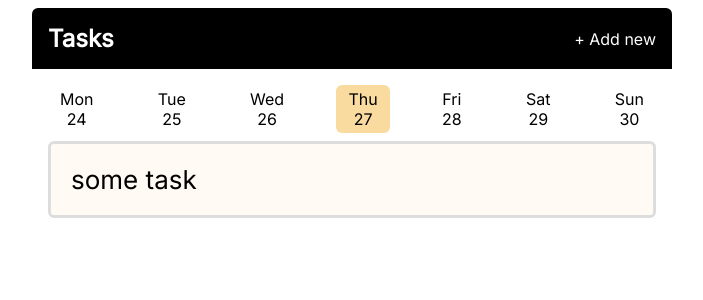
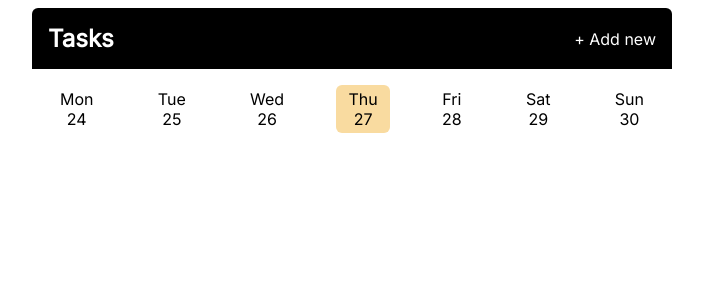
Before and after one commit to max-ribeiro/TaskManagement, a Flask app: page / in a window 1280 px wide. Shown: the top 300 px of the page, without its empty margins (288-991 px from the left). Run offline with Flask 2, Linux system fonts and the light colour scheme; data that the repository does not hold is empty.

Commit message:
feat: mongoDb configuration for task insertion and retrieving

```diff
--- a/app.py
+++ b/app.py
@@ -1,8 +1,15 @@
+import os
 from flask import Flask
 from routes import pages
+from pymongo import MongoClient
+from dotenv import load_dotenv
+
+load_dotenv()
 
 def create_app():
     app = Flask(__name__)
+    client = MongoClient(os.environ.get("MONGODB_URI"))
+    app.db = client.get_default_database()
+
     app.register_blueprint(pages)
-
     return app
--- /dev/null
+++ b/requirements.txt
@@ -0,0 +1,3 @@
+flask
+python-dotenv
+pymongo
--- a/routes.py
+++ b/routes.py
@@ -1,48 +1,65 @@
-from datetime import timedelta, date
-from collections import defaultdict
-from flask import Blueprint, render_template, request, url_for, redirect
+from datetime import timedelta, datetime
+import uuid
+from flask import Blueprint, render_template, request, url_for, redirect, current_app
 
 pages = Blueprint("tasks", __name__, template_folder="templates", static_folder="static")
-tasks = ["some task"]
-completions = defaultdict(list)
 
 # creates a global datesRange variable that can be accessed in all aplication templates
 @pages.context_processor
 def add_calc_date_range():
-    def dateRange(start: date):
+    def dateRange(start: datetime):
         print(start)
         dates = [start + timedelta(days=diff) for diff in range(-3, 4)]
         return dates
 
     return{"dateRange": dateRange}
 
+def today_at_midnight():
+    today = datetime.today()
+    return datetime(today.year, today.month, today.day)
+
 @pages.route("/")
 def index():
     dateString = request.args.get("date")
     if dateString:
-        selectedDate = date.fromisoformat(dateString)
+        selectedDate = datetime.fromisoformat(dateString)
     else:
-        selectedDate = date.today()
+        selectedDate = today_at_midnight()
+
+    tasksOnDate = current_app.db.tasks.find({"added":{"$lte": selectedDate}})
+    completions = [
+        task["task"]
+        for task in  current_app.db.completions.find({"date": selectedDate})
+    ]
+
     return render_template(
         "index.html",
-        tasks=tasks,
+        tasks=tasksOnDate,
         title="Task Manager - Home",
         selectedDate=selectedDate,
-        completions=completions[selectedDate]
+        completions=completions
     )
 
 @pages.route("/add", methods=["GET", "POST"])
 def add_task():
+    today = today_at_midnight()
+
     if request.method == "POST":
-        tasks.append(request.form.get("task"))
+        task = request.form.get("task")
+        current_app.db.tasks.insert_one({
+            "_id": uuid.uuid4().hex,
+            "added": today,
+            "name": task
+        })
 
-    return render_template("addtask.html", title="Task Manager - Add Task", selectedDate=date.today())
+    return render_template("addtask.html", title="Task Manager - Add Task", selectedDate=today)
 
 @pages.post("/complete")
 def complete():
     dateString = request.form.get("date")
-    task = request.form.get("taskName")
-    someDate = date.fromisoformat(dateString)
-    completions[someDate].append(task)
+    task = request.form.get("taskId")
+    date = datetime.fromisoformat(dateString)
+    current_app.db.completions.insert_one({"date": date, "task": task})
+    # completions[someDate].append(task)
 
     return redirect(url_for("tasks.index", date=dateString))
--- a/templates/index.html
+++ b/templates/index.html
@@ -4,11 +4,11 @@
     {% include 'datetimecomponent.html'%}
     <section>
         {% for task in tasks %}
-        {% set completed = task in completions %}
+        {% set completed = task["_id"] in completions %}
         {% if completed %}
             <div class="task completed">
                 <p class="task_name">
-                    {{task}}
+                    {{task['name']}}
                 </p>
                 <svg class="task_icon" xmlns="http://www.w3.org/2000/svg" viewBox="0 0 20 20" fill="currentColor">
                     <path fill-rule="evenodd" d="M10 18a8 8 0 100-16 8 8 0 000 16zm3.707-9.293a1 1 0 00-1.414-1.414L9 10.586 7.707 9.293a1 1 0 00-1.414 1.414l2 2a1 1 0 001.414 0l4-4z" clip-rule="evenodd" />
@@ -17,10 +17,10 @@
         {% else %}
             <div class="task">
                 <form method="POST" class="task_form" action="{{ url_for('tasks.complete') }}">
-                    <input type="hidden" name="taskName" value="{{task}}"/>
+                    <input type="hidden" name="taskId" value="{{ task['_id'] }}"/>
                     <input type="hidden" name="date" value="{{ selectedDate}}">
                     <button type="submit" class="task_button">
-                        {{ task }}
+                        {{ task['name'] }}
                     </button>
                 </form>
             </div>
```
Also changed, not shown: 1 other file.
